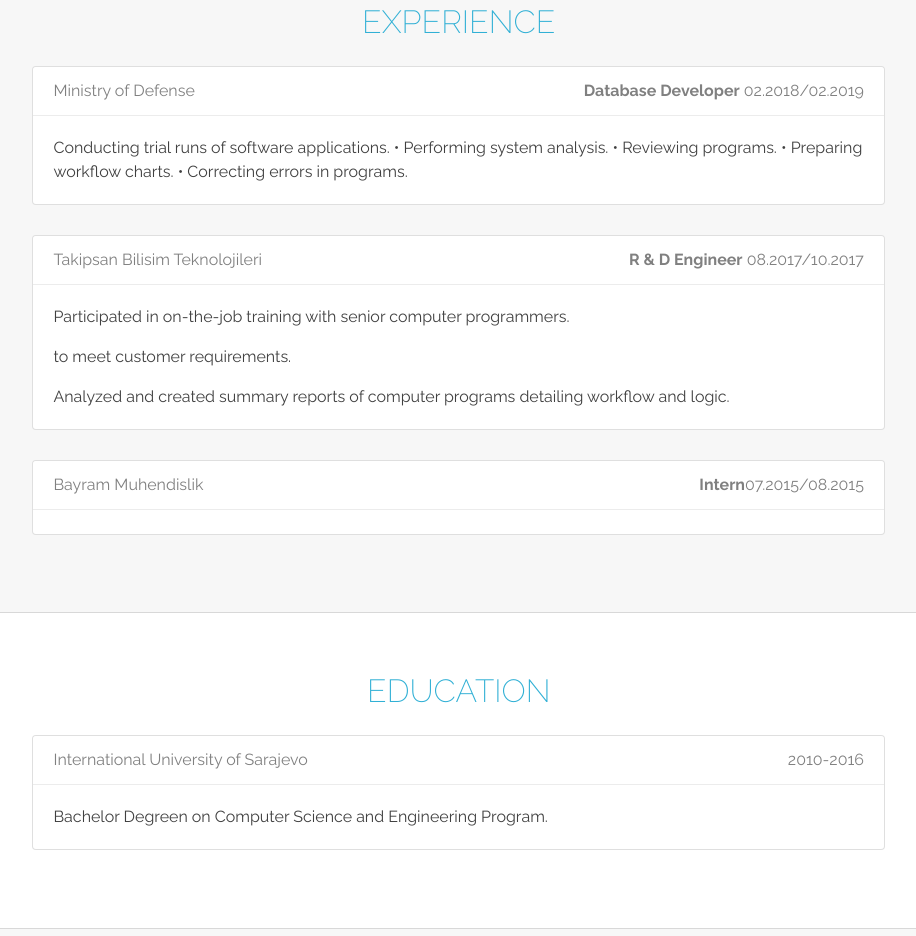
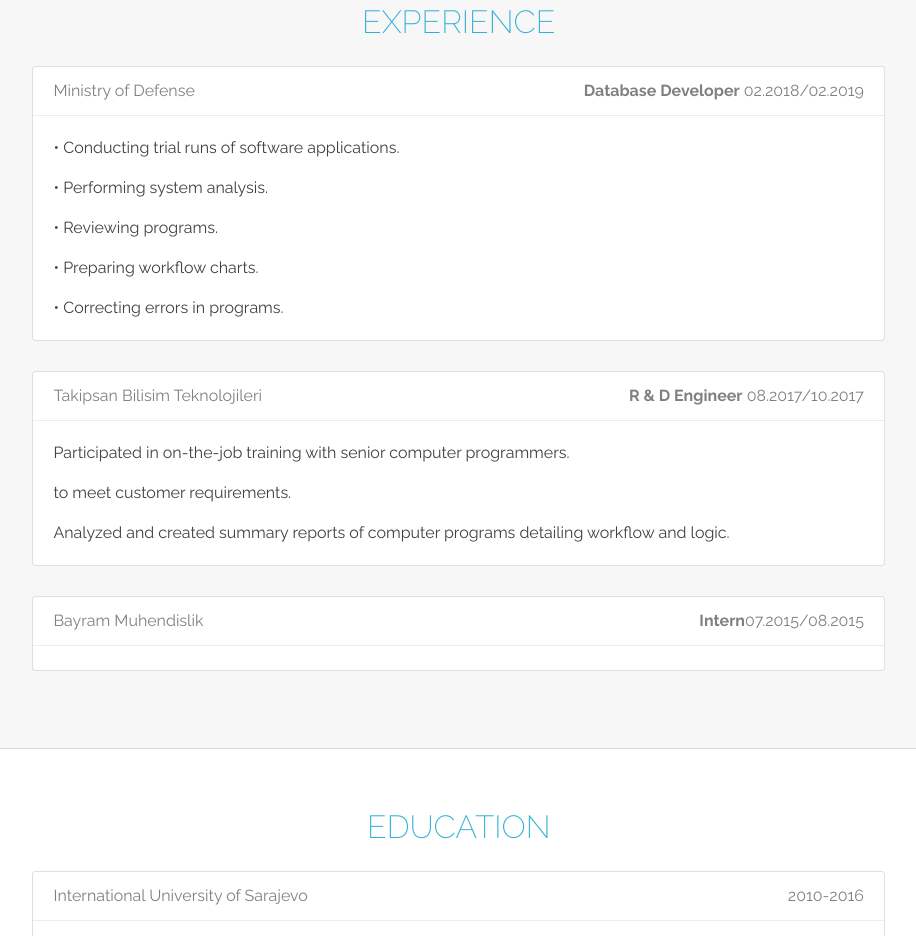
Before and after one commit to guleribrahim92/MyPortfolio, a plain HTML site: page index.html in a window 1280 px wide. Shown: the part 1138-2074 px from the top of the page, without its empty margins (180-1096 px from the left). Drawn offline with Linux system fonts and the light colour scheme.

Commit message:
Update index.html

```diff
--- a/index.html
+++ b/index.html
@@ -76,11 +76,11 @@
                 <h4>Ministry of Defense <span class="job-title"><strong>Database Developer</strong> 02.2018/02.2019 </span>
               </div>
               <div class="card-content">
-                <p>  Conducting trial runs of software applications.
-                    • Performing system analysis.
-                    • Reviewing programs.
-                    • Preparing workflow charts.
-                    • Correcting errors in programs.</p>
+                <p> • Conducting trial runs of software applications. </p>
+                <p> • Performing system analysis. </p>
+                <p> • Reviewing programs. </p>
+                <p> • Preparing workflow charts. </p>
+                <p> • Correcting errors in programs.</p>
               </div>
             </div>
 
```
